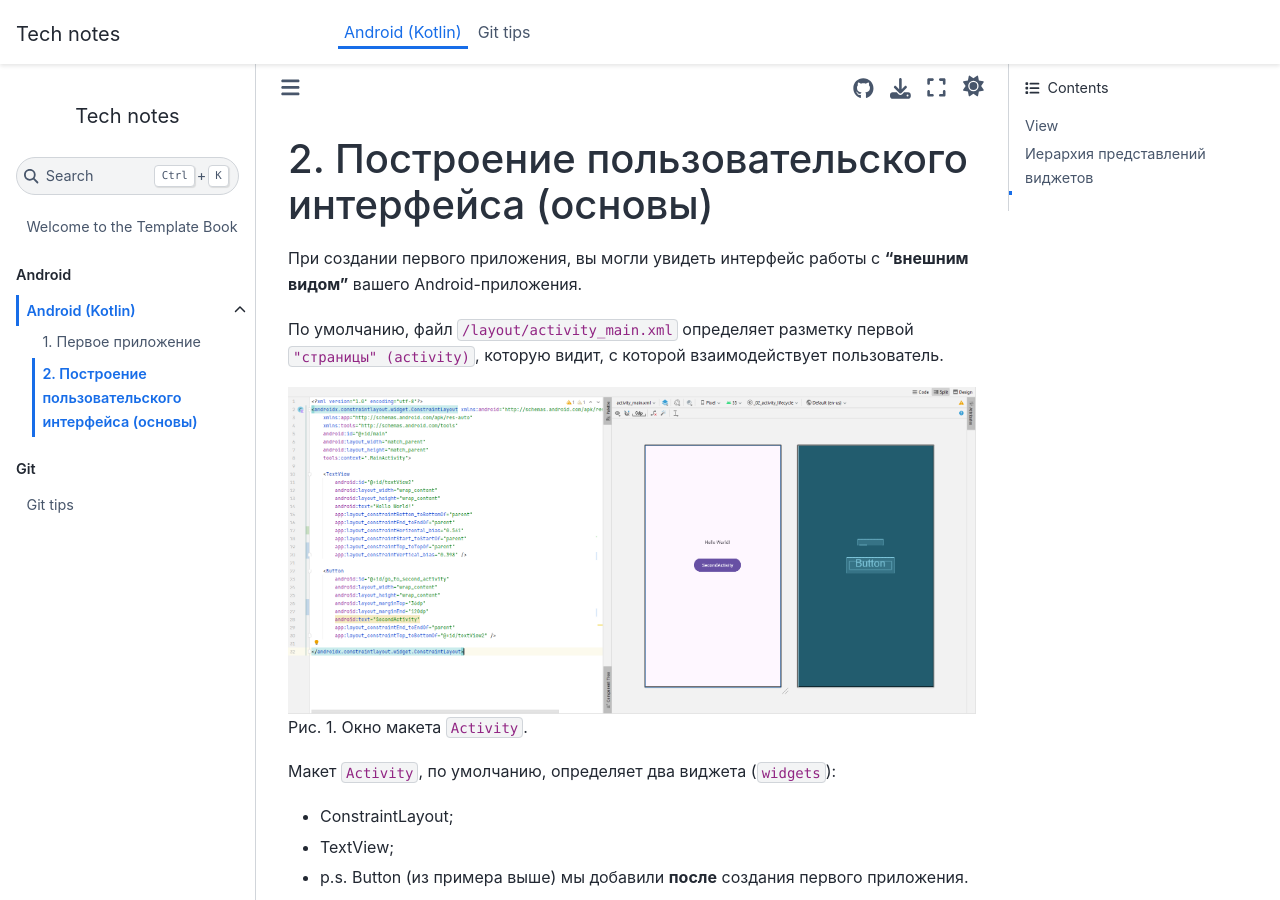
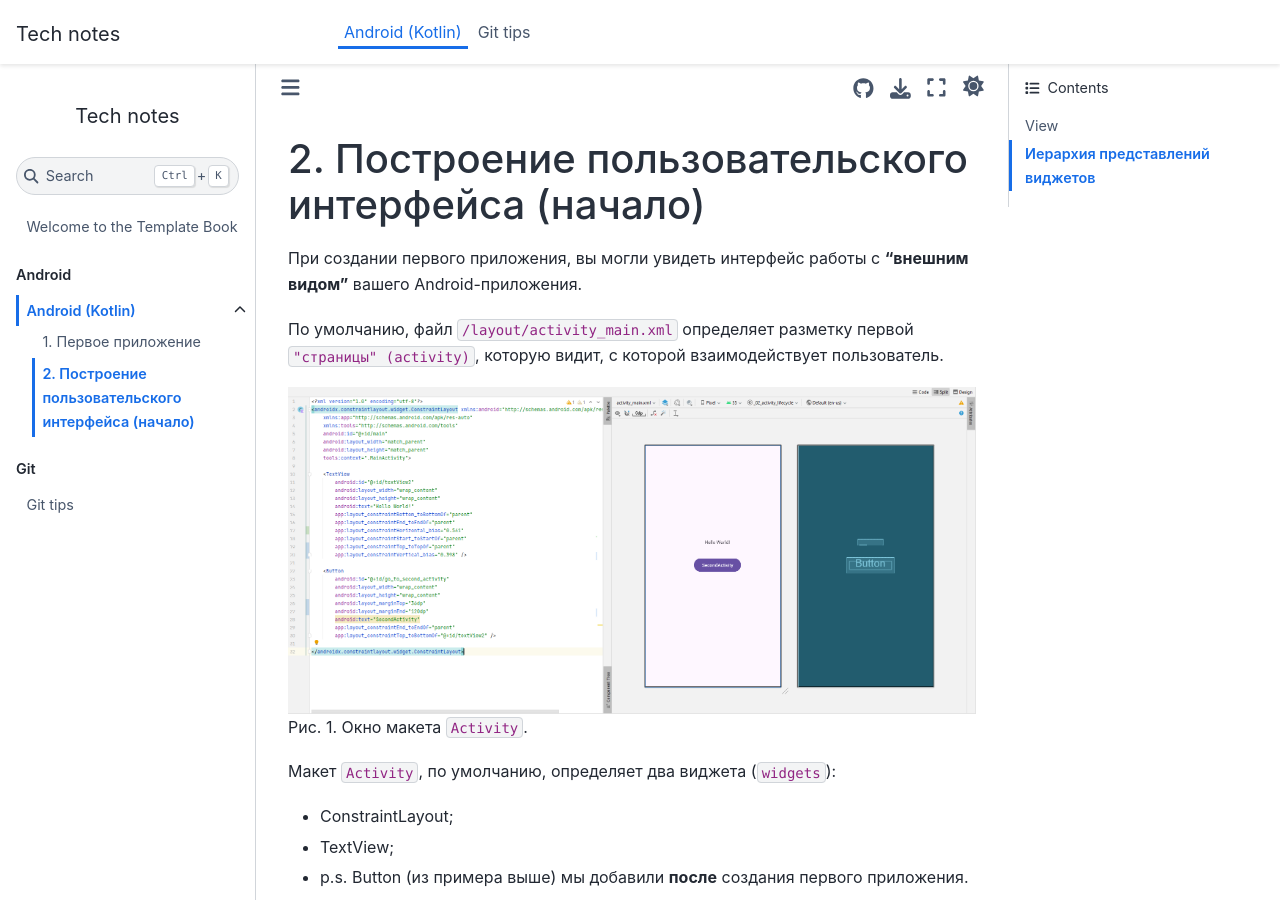
Before and after one commit to sibsutisTelecomDep/blog, a Jupyter Book: the page built from book/android/basic_02.md, in a window 1280 px wide and 900 px high. Built offline with Jupyter Book 1.0.4 settings and Sphinx 7.4.7 and the Sphinx Book theme 1.1.4, drawn with Linux system fonts in a browser that asks for light colours; pages that are not in the unit, such as notebooks, are missing from menus; comment, search, counter and statistics services are not loaded.

Commit message:
table content 1

```diff
--- a/book/_toc.yml
+++ b/book/_toc.yml
@@ -8,6 +8,7 @@ parts:
       sections:
         - file: android/basic_01.md
         - file: android/basic_02.md
+        - file: android/basic_03.md
 
   - caption: Git
     chapters:
--- a/book/android/basic_02.md
+++ b/book/android/basic_02.md
@@ -1,4 +1,4 @@
-# 2. Построение пользовательского интерфейса (основы)
+# 2. Построение пользовательского интерфейса (начало)
 
 При создании первого приложения, вы могли увидеть интерфейс работы с **"внешним видом"** вашего Android-приложения.
 
@@ -72,5 +72,3 @@ flowchart TD
 Корневым элементом иерархии представлений в этом макете является элемент `ConstraintLayout`. В нем должно быть указано пространство имен XML ресурсов Android http://schemas.android.com/apk/res/android. `ConstraintLayout` наследует от дочернего класса `View` с именем `ViewGroup`. Виджет `ViewGroup` предназначен для хранения и размещения других виджетов. LinearLayout используется в тех случаях, когда вы хотите выстроить виджеты в один столбец или строку. Другие субклассы `ViewGroup` — `FrameLayout`, `TableLayout` и `RelativeLayout`.
 
 Если виджет содержится в `ViewGroup`, он называется потомком (child) `ViewGroup`. Корневой элемент `ConstraintLayout` имеет двух потомков: `TextView` и другой элемент `Button`.
-
-##
```
Also changed, not shown: book/android/overview.md (+2 -0 lines).
